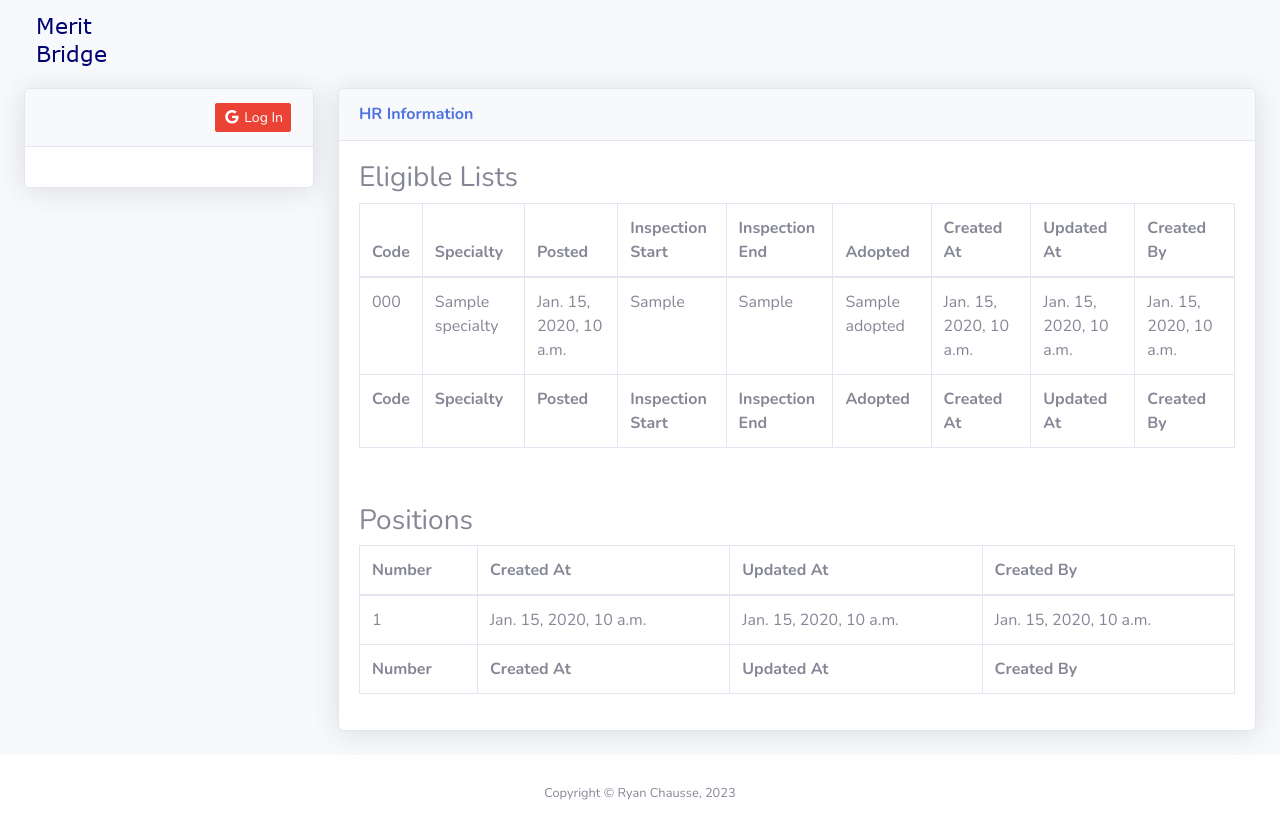
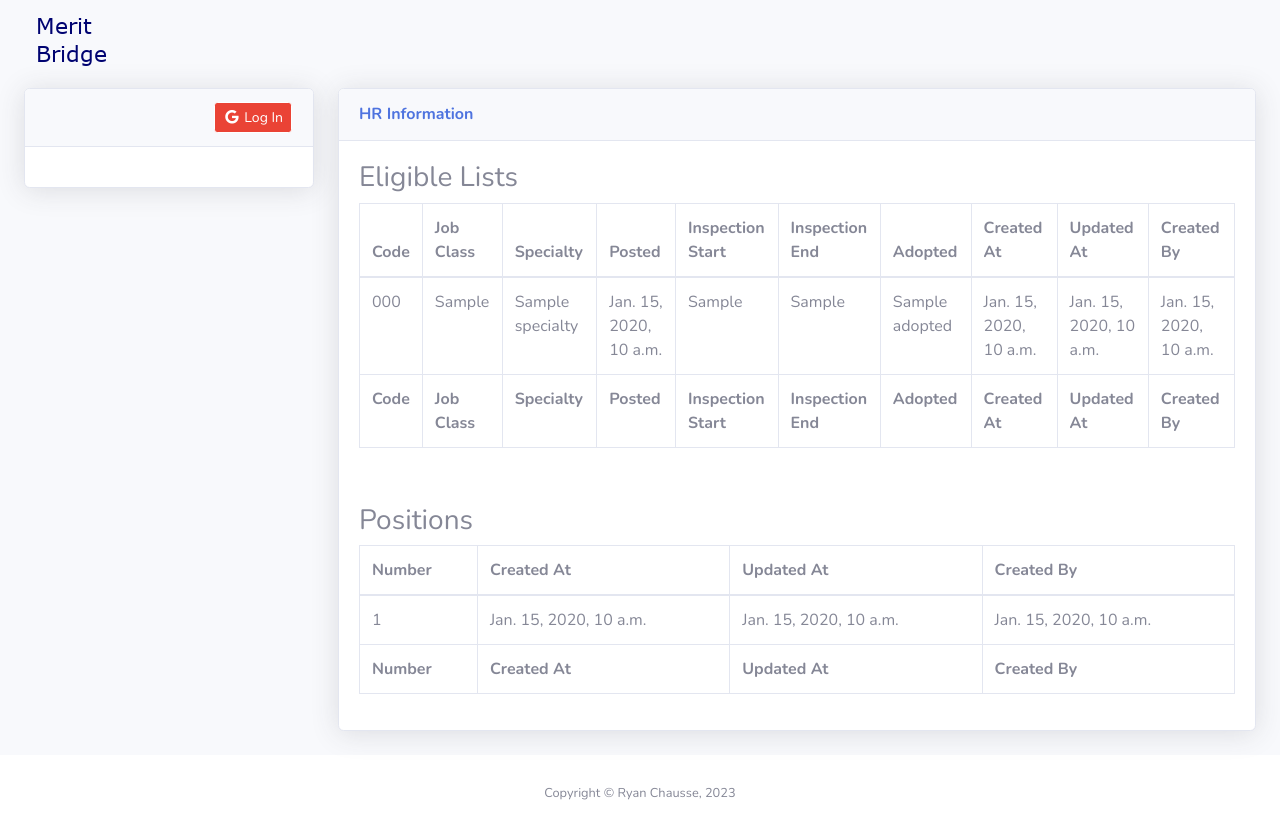
Before and after one commit to ryanchausse/sfdhr-startdjango-com, a Django app: template form/templates/main/hr_home_page.html in a window 1280 px wide. Run offline with Django 3.2, Linux system fonts and the light colour scheme; the template is opened without the code that fills it: most values are stand-ins (such as "Sample title", 1, 10 or a date in 2020); some libraries are stand-ins or nearby versions.

Commit message:
Added: job class to eligible list model

```diff
--- a/form/models.py
+++ b/form/models.py
@@ -46,6 +46,7 @@ class Position(models.Model):
 
 class EligibleList(models.Model):
     code = models.IntegerField()
+    job_class = models.IntegerField()
     specialty = models.CharField(max_length=255, blank=True, null=True, default='')
     posted = models.DateTimeField(blank=True, null=True)
     inspection_start = models.DateTimeField(blank=True, null=True)
--- a/form/templates/main/includes/view_hr_info_card.html
+++ b/form/templates/main/includes/view_hr_info_card.html
@@ -21,6 +21,7 @@
                 <thead>
                     <tr>
                         <th>Code</th>
+                        <th>Job Class</th>
                         <th>Specialty</th>
                         <th>Posted</th>
                         <th>Inspection Start</th>
@@ -34,6 +35,7 @@
                 <tfoot>
                     <tr>
                         <th>Code</th>
+                        <th>Job Class</th>
                         <th>Specialty</th>
                         <th>Posted</th>
                         <th>Inspection Start</th>
@@ -49,6 +51,7 @@
                         {% for eligible_list in eligible_lists %}
                             <tr>
                                 <td>{{ eligible_list.code }}</td>
+                                <td>{{ eligible_list.job_class }}</td>
                                 <td>{{ eligible_list.specialty }}</td>
                                 <td>{{ eligible_list.posted }}</td>
                                 <td>{{ eligible_list.inspection_start }}</td>
```
